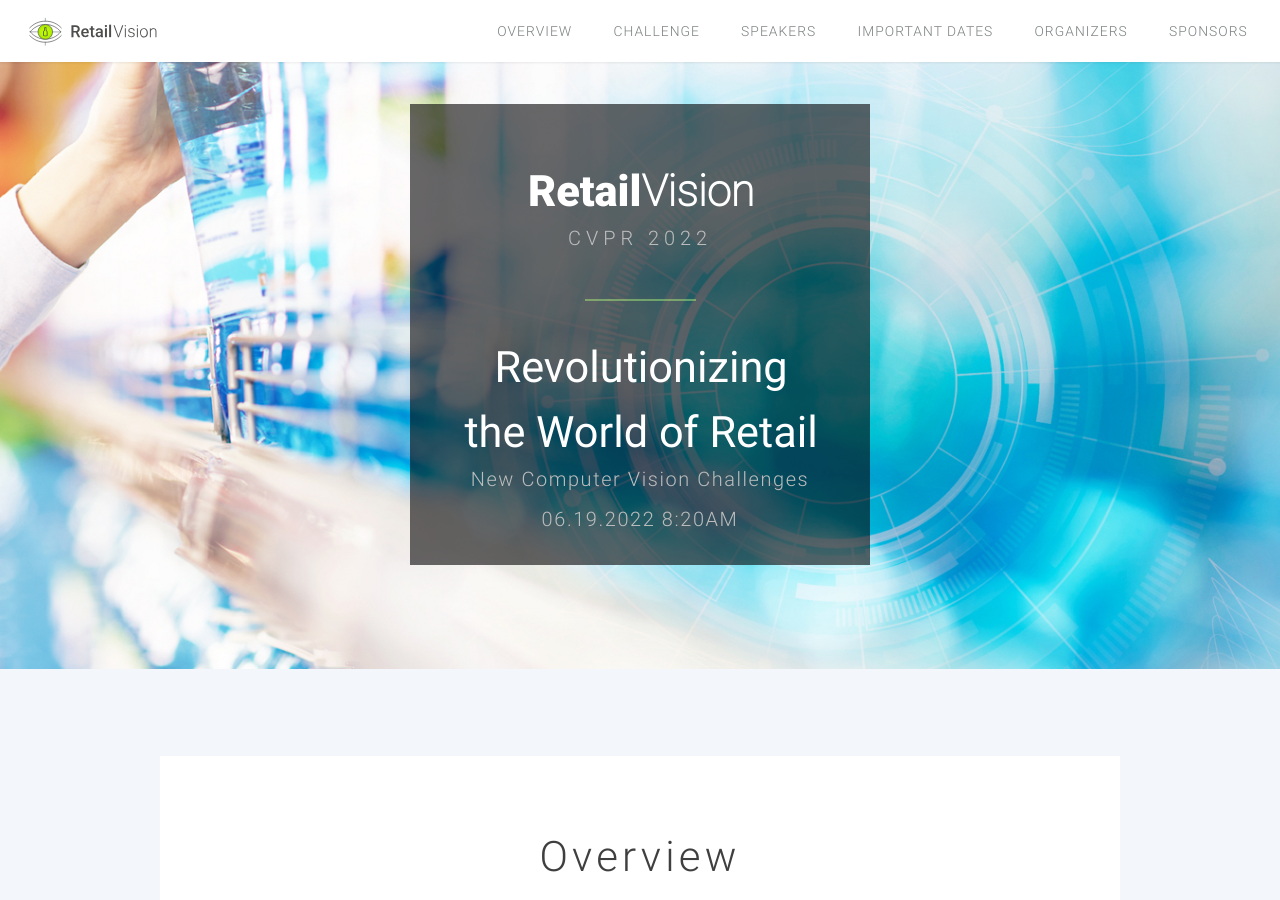
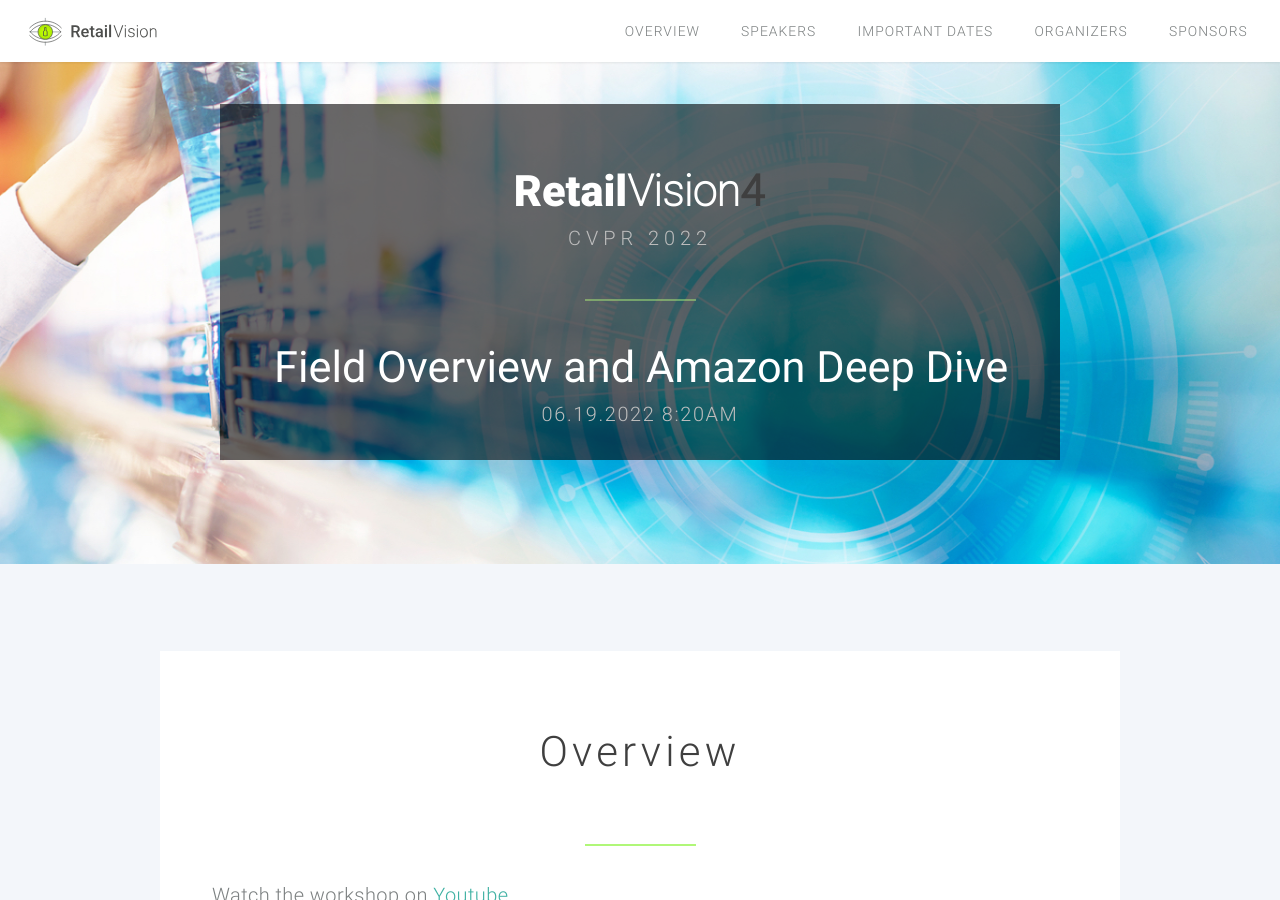
Before and after one commit to retailvisionworkshop/retailvisionworkshop.github.io, a Jekyll site: the page built from cvpr2022.html, in a window 1280 px wide and 900 px high. Built offline with Jekyll 4.4.1, drawn with Linux system fonts in a browser that asks for light colours.

Commit message:
Add files via upload

```diff
--- a/_includes/banner.html
+++ b/_includes/banner.html
@@ -11,13 +11,15 @@
 
     <div class="inner">
         <header>
-            <h2><div id="banner_title_left">Retail</div><div id="banner_title_right">Vision</div></h2>
+            <h2><div id="banner_title_left">Retail</div><div id="banner_title_right">Vision</div>4</h2>
             <h3 id="banner_conference">{{ page.conference}}</h3>
             <div id="line_wrapper"><div id="banner_line"></div></div>
 
-            <h2><div id="banner_long_name">Revolutionizing<br> the World of Retail</div></h2>
-            <h3 id="banner_long_name_part2">New Computer Vision Challenges</h3>
+<!--            <h2><div id="banner_long_name">Revolutionizing<br> the World of Retail</div></h2>-->
+<!--            <h3 id="banner_long_name_part2">New Computer Vision Challenges</h3>-->
             <!-- <div id="line_wrapper"><div id="banner_line"></div></div> -->
+
+            <h2><div id="banner_long_name">Field Overview and Amazon Deep Dive</div></h2>
 
             <h3 id="banner_details">{{ page.date}}</h3>
         </header>
--- a/_includes/header.html
+++ b/_includes/header.html
@@ -7,7 +7,7 @@
 
             <li><a href="#overview">Overview</a></li>
             <!-- <li><a href="#program">Program</a></li> -->
-            <li><a href="#challenge">Challenge</a></li>
+<!--            <li><a href="#challenge">Challenge</a></li>-->
             <li><a href="#speakers">Speakers</a></li>
             <li><a href="#important_dates">Important dates</a></li>
             <li><a href="#organizers">Organizers</a></li>
```
